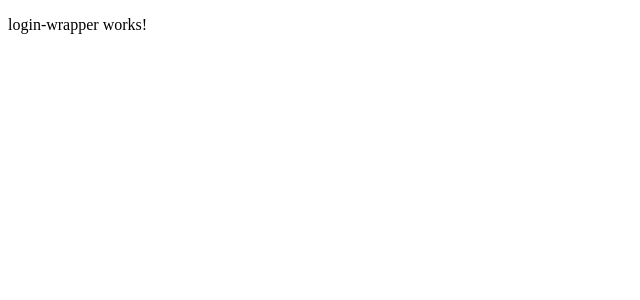
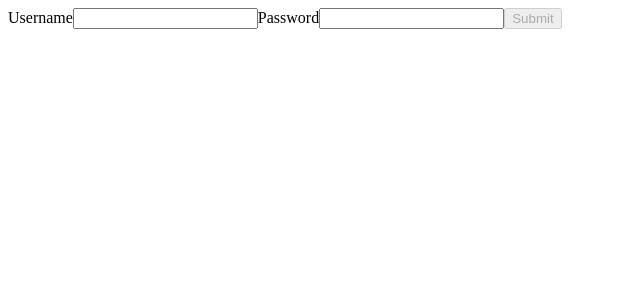
Before and after one commit to ebugdahl/Aterrizar-FE-Angular, an Angular app: page / in a window 1280 px wide. Shown: the top 300 px of the page, without its empty margins (0-640 px from the left). Built offline with nearby package versions, Linux system fonts and the light colour scheme.

Commit message:
login form and login service

```diff
--- a/src/modules/login/components/form/login-form.component.html
+++ b/src/modules/login/components/form/login-form.component.html
@@ -1 +1,10 @@
-<p>login-form works!</p>
+<form [formGroup]="loginForm" (ngSubmit)="onSubmit()">
+
+    <label for="username">Username</label>
+    <input id="username" type="text" formControlName="username">
+
+    <label for="password">Password</label>
+    <input id="password" type="password" formControlName="password">
+
+    <button type="submit" [disabled]="!loginForm.valid">Submit</button>
+</form>
--- a/src/modules/login/components/form/login-form.component.ts
+++ b/src/modules/login/components/form/login-form.component.ts
@@ -1,4 +1,7 @@
 import { Component, OnInit } from '@angular/core';
+import { FormControl, FormGroup, Validators } from '@angular/forms';
+import { LoginModel } from '../../models/login-model';
+import { LoginService} from '../../services/login-service.service';
 
 @Component({
   selector: 'app-login-form',
@@ -7,9 +10,35 @@ import { Component, OnInit } from '@angular/core';
 })
 export class LoginFormComponent implements OnInit {
 
-  constructor() { }
+  loginForm = new FormGroup({
+    username : new FormControl('', Validators.required),
+    password : new FormControl('', Validators.required)
+  });
+
+  constructor(private loginService : LoginService) { }
 
   ngOnInit(): void {
+
   }
 
+  onSubmit() : void {
+
+    let username = this.loginForm.controls['username'].value;
+    let password = this.loginForm.controls['password'].value;
+
+    this.loginService.LogIn('', '').subscribe(response => {
+      this.checkResponse(response);
+    });
+  }
+  private checkResponse(response: LoginModel) {
+    if(!response.token)
+      this.handleError('Login failed');
+
+    alert('Welcome');
+  }
+
+
+  private handleError(err: any) {
+    console.log(err);
+  }
 }
--- a/src/modules/login/components/wrapper/login-wrapper.component.html
+++ b/src/modules/login/components/wrapper/login-wrapper.component.html
@@ -1 +1 @@
-<p>login-wrapper works!</p>
+<app-login-form></app-login-form>
--- a/src/modules/login/login.module.ts
+++ b/src/modules/login/login.module.ts
@@ -3,6 +3,8 @@ import { CommonModule } from '@angular/common';
 import { LoginFormComponent } from './components/form/login-form.component';
 import { LoginWrapperComponent } from './components/wrapper/login-wrapper.component';
 import { LoginRoutingModule } from './login-routing.module';
+import { ReactiveFormsModule } from '@angular/forms';
+import { HttpClientModule } from '@angular/common/http';
 
 @NgModule({
   declarations: [
@@ -11,7 +13,9 @@ import { LoginRoutingModule } from './login-routing.module';
   ],
   imports: [
     CommonModule,
-    LoginRoutingModule
+    LoginRoutingModule,
+    ReactiveFormsModule,
+    HttpClientModule
   ]
 })
 export class LoginModule { }
--- /dev/null
+++ b/src/modules/login/models/login-model.ts
@@ -0,0 +1,3 @@
+export class LoginModel {
+    token : string = '';
+}
--- a/src/modules/login/services/login-service.service.ts
+++ b/src/modules/login/services/login-service.service.ts
@@ -1,9 +1,20 @@
+import { HttpClient } from '@angular/common/http';
 import { Injectable } from '@angular/core';
+import { Observable, of } from 'rxjs';
+import { LoginModel } from '../models/login-model';
 
 @Injectable({
   providedIn: 'root'
 })
-export class LoginServiceService {
+export class LoginService{
 
-  constructor() { }
+  private BASE_URL : string = ''
+
+  constructor(private httpClient : HttpClient) { }
+
+  LogIn(username : string, password: string ) : Observable<LoginModel> {
+    let loginModel = new LoginModel()
+    loginModel.token = 'askld1u9023';
+    return of(loginModel);
+  }
 }
```
Also changed, not shown: 2 other files (tests, documents, lock files or other folders).
